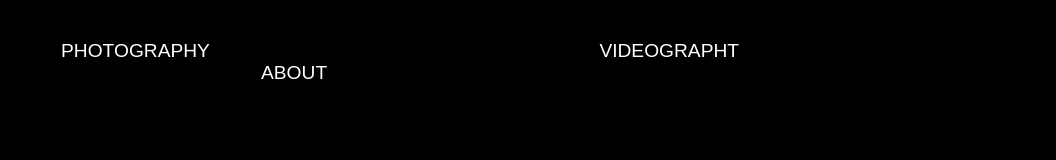
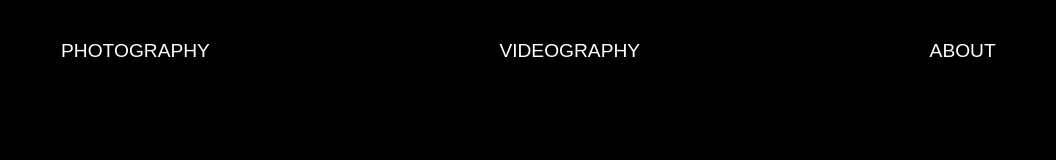
Before and after one commit to RensoPeralta25/ProyectoQmotionFilms, a plain HTML site: page pages/index.html in a window 1280 px wide. Shown: the full height of the page, 224-1280 px from the left. Drawn offline with Linux system fonts and the light colour scheme.

Commit message:
arreglando

```diff
--- a/pages/index.html
+++ b/pages/index.html
@@ -11,11 +11,11 @@
         PHOTOGRAPHY
     </span>
 
-    <span style="display: inline-block; position: relative; top: -80px; margin-left: 385px; font-size: 1.2em;">
-        VIDEOGRAPHT
+    <span style="display: inline-block; position: relative; top: -80px; margin-left: 285px; font-size: 1.2em;">
+        VIDEOGRAPHY
     </span>
 
-    <span style="display: inline-block; position: relative; top: -80px; margin-left: 485px; font-size: 1.2em;">
+    <span style="display: inline-block; position: relative; top: -80px; margin-left: 285px; font-size: 1.2em;">
         ABOUT
     </span>
 </body>
```
